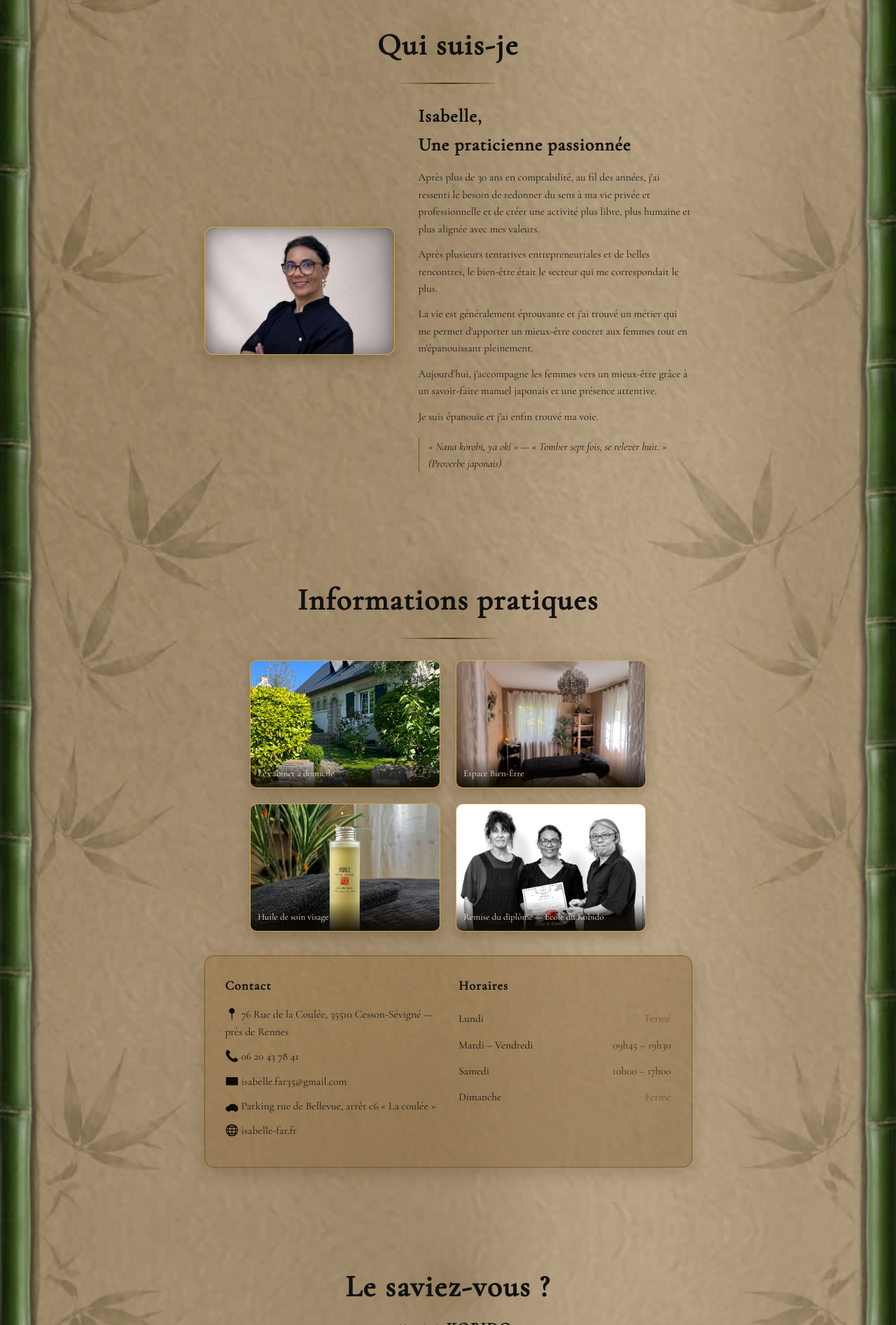
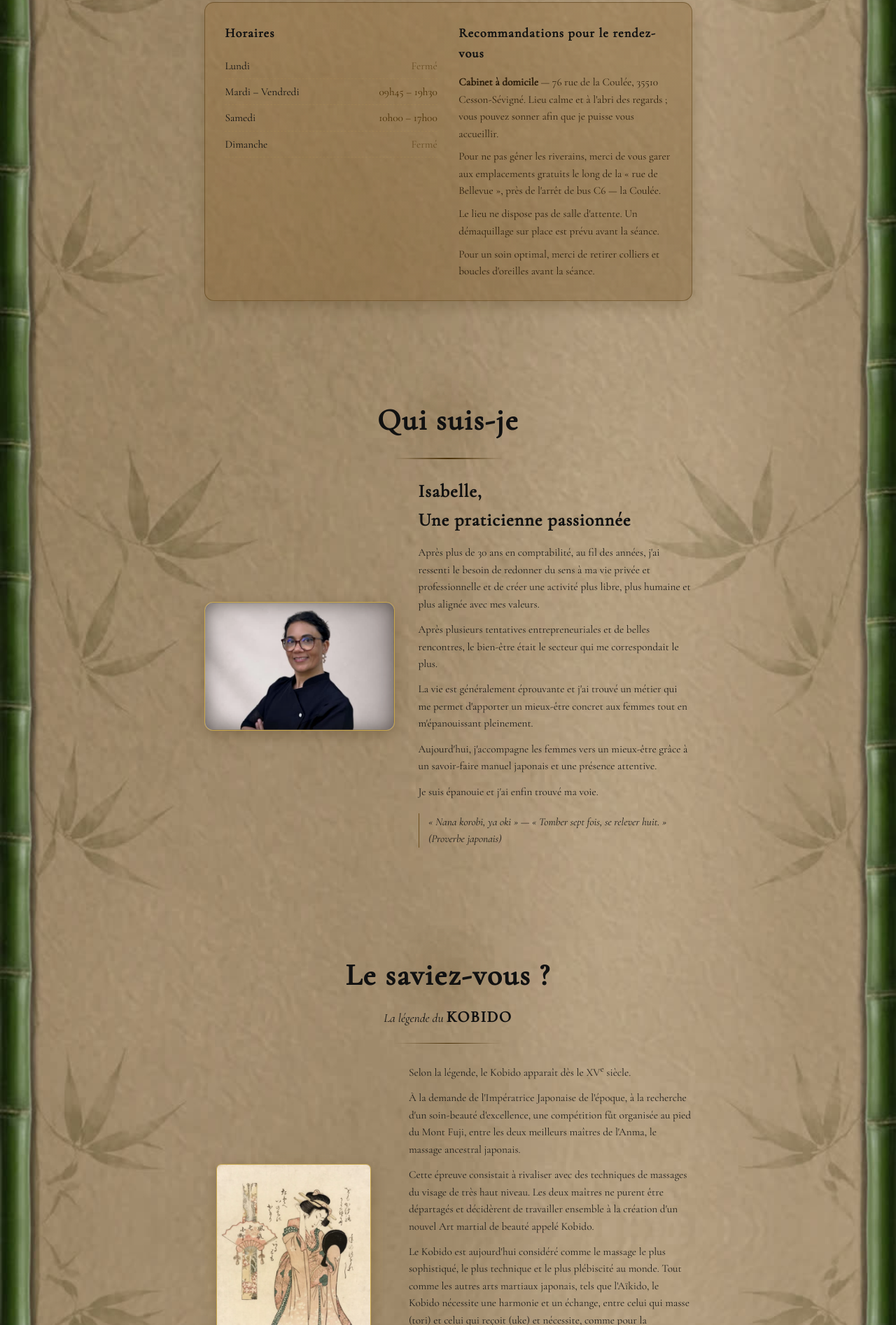
Before and after one commit to m35bratan/isabelle-far, a plain HTML site: page index.html in a window 1280 px wide. Shown: the part 3798-5691 px from the top of the page at 70% size. Drawn offline with Linux system fonts and the light colour scheme.

Commit message:
Logo tourniquet 120deg aller-retour ; encarts reordonnes
- logo : tour unique jusqu'a 120deg puis retour de face (au lieu de 360deg)
- Informations pratiques placee avant Qui suis-je
- encart Contact supprime (doublon du pied de page)
- Recommandations integree comme encart a cote d'Horaires (meme typologie, sans gros titre hors cadre)
- Qui suis-je apres les recommandations
- encarts Instagram / Facebook : hauteur reduite

```diff
--- a/index.html
+++ b/index.html
@@ -863,6 +863,19 @@
 /* --- 18 : emojis de la section contact en noir --- */
 .contact-card .emo{filter:grayscale(1) brightness(0);display:inline-block}
 
+/* Encart Recommandations : même typologie que Horaires (titre or + texte
+   dans le cadre bronze), sans gros titre de section hors cadre. */
+.contact-card .reco-col p{margin-bottom:10px;font-size:1rem;line-height:1.6}
+.contact-card .reco-col p:last-child{margin-bottom:0}
+.contact-card .reco-col strong{font-weight:600}
+
+/* Encarts Instagram / Facebook : hauteur réduite */
+.ig-card{padding:24px 26px !important}
+.ig-card .ig-big{width:40px !important;height:40px !important;margin:0 auto 10px !important}
+.ig-card h3{margin-bottom:4px !important}
+.ig-card .handle{margin-bottom:8px !important}
+.ig-card p{margin-bottom:14px !important}
+
 /* ============================================================
    MENU ☰ SUR ORDINATEUR AUSSI
    « Réserver » quitte la barre de navigation : il ne figure plus
@@ -1258,19 +1271,35 @@
   </div>
 </section>
 
-<!-- ============ BANDE ANIMÉE (transition douce vers Recommandations) ============ -->
-<!-- ============ RECOMMANDATIONS POUR LE RDV ============ -->
-<section id="reco">
+<!-- ============ INFORMATIONS PRATIQUES ============ -->
+<section id="contact">
   <div class="wrap">
-    <span class="eyebrow fade-up">RDV</span>
-    <h2 class="sec-title shine-title">Recommandations pour <br class="br-pc">le rendez-vous</h2>
+    <span class="eyebrow fade-up">実用情報</span>
+    <h2 class="sec-title shine-title">Informations pratiques</h2>
     <div class="gold-bar"></div>
-    <div class="reco-box fade-up">
-      <h3>Cabinet à domicile — 76 rue de la Coulée, 35510 Cesson-Sévigné</h3>
-      <p>Lieu calme et à l'abri des regards. Vous pouvez sonner afin que je puisse vous accueillir.</p>
-      <p>Pour ne pas gêner les riverains, merci de vous garer aux emplacements gratuits le long de la « rue de Bellevue », près de l'arrêt de bus C6 — la Coulée.</p>
-      <p>Le lieu ne dispose pas de salle d'attente. Un démaquillage sur place est prévu avant la séance.</p>
-      <p>Pour un soin optimal, merci de retirer colliers et boucles d'oreilles avant la séance.</p>
+
+    <div class="photo-grid">
+      <div class="photo-cell"><img src="images/maison.jpg" alt="Le cabinet à domicile" loading="eager" onerror="this.style.display='none';this.nextElementSibling.style.display='flex'"><div class="photo-cell-fb">🏡</div><div class="cap">Le cabinet à domicile</div></div>
+      <div class="photo-cell"><img src="images/cabinet.jpg" alt="Espace Bien-Être" loading="eager" onerror="this.style.display='none';this.nextElementSibling.style.display='flex'"><div class="photo-cell-fb">🕯️</div><div class="cap">Espace Bien-Être</div></div>
+      <div class="photo-cell"><img src="images/huile.jpg" alt="Huile de soin visage" loading="eager" onerror="this.style.display='none';this.nextElementSibling.style.display='flex'"><div class="photo-cell-fb">🌿</div><div class="cap">Huile de soin visage</div></div>
+      <div class="photo-cell"><img src="images/diplome.jpg" alt="Remise du diplôme — École du Kobido" loading="eager" onerror="this.style.display='none';this.nextElementSibling.style.display='flex'"><div class="photo-cell-fb">📜</div><div class="cap">Remise du diplôme — École du Kobido</div></div>
+    </div>
+
+    <div class="contact-card fade-up">
+      <div>
+        <h3>Horaires</h3>
+        <div class="hours-row closed"><span>Lundi</span><span>Fermé</span></div>
+        <div class="hours-row"><span>Mardi – Vendredi</span><span>09h45 – 19h30</span></div>
+        <div class="hours-row"><span>Samedi</span><span>10h00 – 17h00</span></div>
+        <div class="hours-row closed"><span>Dimanche</span><span>Fermé</span></div>
+      </div>
+      <div class="reco-col">
+        <h3>Recommandations pour le rendez-vous</h3>
+        <p><strong>Cabinet à domicile</strong> — 76 rue de la Coulée, 35510 Cesson-Sévigné. Lieu calme et à l'abri des regards ; vous pouvez sonner afin que je puisse vous accueillir.</p>
+        <p>Pour ne pas gêner les riverains, merci de vous garer aux emplacements gratuits le long de la « rue de Bellevue », près de l'arrêt de bus C6 — la Coulée.</p>
+        <p>Le lieu ne dispose pas de salle d'attente. Un démaquillage sur place est prévu avant la séance.</p>
+        <p>Pour un soin optimal, merci de retirer colliers et boucles d'oreilles avant la séance.</p>
+      </div>
     </div>
   </div>
 </section>
@@ -1298,42 +1327,6 @@
         <p>Aujourd'hui, j'accompagne les femmes vers un mieux-être grâce à un savoir-faire manuel japonais et une présence attentive.</p>
         <p>Je suis épanouie et j'ai enfin trouvé ma voie.</p>
         <p class="proverb">« Nana korobi, ya oki » — « Tomber sept fois, se relever huit. » (Proverbe japonais)</p>
-      </div>
-    </div>
-  </div>
-</section>
-
-<!-- ============ INFORMATIONS PRATIQUES ============ -->
-<section id="contact">
-  <div class="wrap">
-    <span class="eyebrow fade-up">実用情報</span>
-    <h2 class="sec-title shine-title">Informations pratiques</h2>
-    <div class="gold-bar"></div>
-
-    <div class="photo-grid">
-      <div class="photo-cell"><img src="images/maison.jpg" alt="Le cabinet à domicile" loading="eager" onerror="this.style.display='none';this.nextElementSibling.style.display='flex'"><div class="photo-cell-fb">🏡</div><div class="cap">Le cabinet à domicile</div></div>
-      <div class="photo-cell"><img src="images/cabinet.jpg" alt="Espace Bien-Être" loading="eager" onerror="this.style.display='none';this.nextElementSibling.style.display='flex'"><div class="photo-cell-fb">🕯️</div><div class="cap">Espace Bien-Être</div></div>
-      <div class="photo-cell"><img src="images/huile.jpg" alt="Huile de soin visage" loading="eager" onerror="this.style.display='none';this.nextElementSibling.style.display='flex'"><div class="photo-cell-fb">🌿</div><div class="cap">Huile de soin visage</div></div>
-      <div class="photo-cell"><img src="images/diplome.jpg" alt="Remise du diplôme — École du Kobido" loading="eager" onerror="this.style.display='none';this.nextElementSibling.style.display='flex'"><div class="photo-cell-fb">📜</div><div class="cap">Remise du diplôme — École du Kobido</div></div>
-    </div>
-
-    <div class="contact-card fade-up">
-      <div>
-        <h3>Contact</h3>
-        <ul>
-          <li><span class="emo">📍</span> <a href="https://maps.google.com/?q=76+Rue+de+la+Coulée,+35510+Cesson-Sévigné" target="_blank" rel="noopener">76 Rue de la Coulée, 35510 Cesson-Sévigné</a> — près de Rennes</li>
-          <li><span class="emo">📞</span> <a href="tel:+33620437841">06 20 43 78 41</a></li>
-          <li><span class="emo">✉️</span> <a href="mailto:isabelle.far35@gmail.com">isabelle.far35@gmail.com</a></li>
-          <li><span class="emo">🚗</span> Parking rue de Bellevue, arrêt c6 <span class="nowrap-cite">« La coulée »</span></li>
-          <li><span class="emo">🌐</span> <a href="https://isabelle-far.fr" target="_blank" rel="noopener">isabelle-far.fr</a></li>
-        </ul>
-      </div>
-      <div>
-        <h3>Horaires</h3>
-        <div class="hours-row closed"><span>Lundi</span><span>Fermé</span></div>
-        <div class="hours-row"><span>Mardi – Vendredi</span><span>09h45 – 19h30</span></div>
-        <div class="hours-row"><span>Samedi</span><span>10h00 – 17h00</span></div>
-        <div class="hours-row closed"><span>Dimanche</span><span>Fermé</span></div>
       </div>
     </div>
   </div>
```
Also changed, not shown: videos/logo-anim-mobile.webp, 1 other file.
